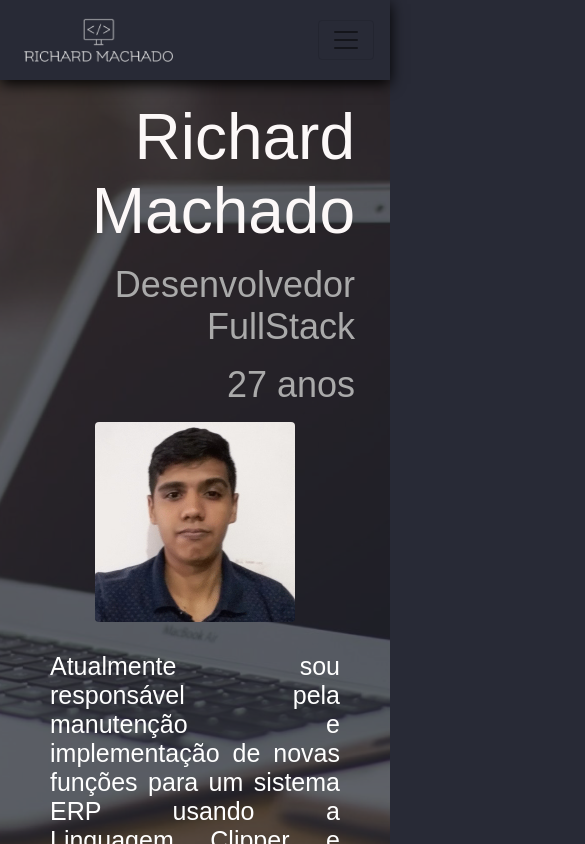
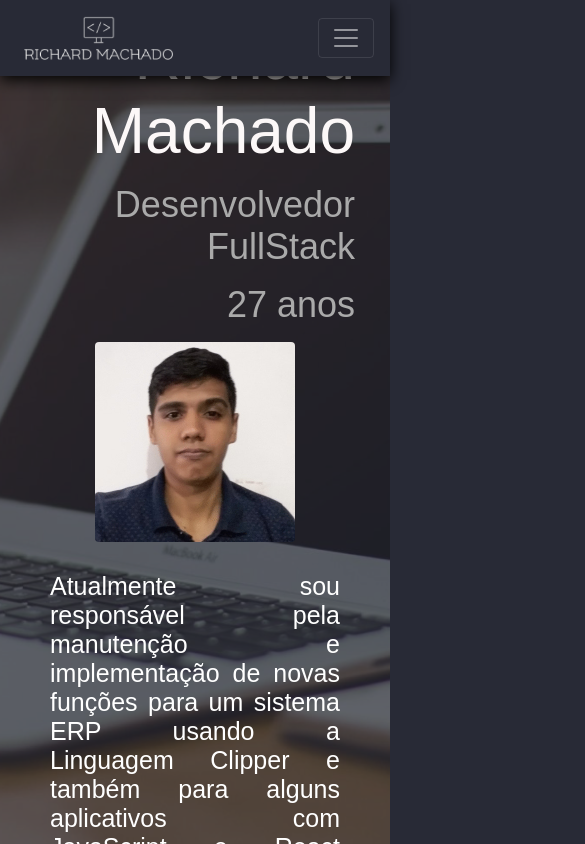
Before and after one commit to richarddev93/webperfil, a React (Create React App) app: page / in a window 390 px wide. Shown: the top 844 px of the page, 585 px wide, since content can reach past the window. Built offline with nearby package versions, Linux system fonts and the light colour scheme; no server answers; a web font is replaced by a local one.

Commit message:
add responsive services

```diff
--- a/src/components/Footer/index.js
+++ b/src/components/Footer/index.js
@@ -2,6 +2,10 @@ import React, { Component } from "react";
 import {  animateScroll as scroll } from "react-scroll";
 import './styles.css'
 import footerbg from '../../assets/footer.png'
+
+import Container from 'react-bootstrap/Container'
+import Row from 'react-bootstrap/Row'
+import Col from 'react-bootstrap/Col'
 export default class index extends Component {
   scrollToTop = () => {
     scroll.scrollToTop();
@@ -9,11 +13,10 @@ export default class index extends Component {
 
   render() {
     return (
-      <div className="footer-container">
-        <div className="footer-content">
-          <img src={footerbg} width='1080' alt ="Vamos pra cima!" />
-        </div>
-      </div>
+        <Row className="footer-content">
+          <img src={footerbg} alt="Footer"/>
+        </Row>
+
     );
   }
 }
--- a/src/components/Footer/styles.css
+++ b/src/components/Footer/styles.css
@@ -1,25 +1,26 @@
 .footer-container {
+    display: flex;
     background-color:#f8f8f8;
     position: sticky;
     top: 0px;
     width: 100%;
-   justify-content: center;
+    justify-content: center;
     z-index: 1000;
     box-shadow: 0 4px 14px 0 rgba(0, 0, 0, 0.99);
     margin-top: 30px;
+
   }
 
 
+
   .footer-content {
+    display: flex;
+    background-color:#f8f8f8;
+    position: sticky;
+    top: 0px;
+    justify-content: center;
+    box-shadow: 0 4px 14px 0 rgba(0, 0, 0, 0.99);
+    margin-top: 30px;
     width: 100%;
-    max-width: 1080px;
-    padding: 0 30px;
     margin: 0 auto;
-    display: flex;
-    justify-content: center;
-    align-items: center;
-    height: 100%;
-    background-image: url('../../assets/footer.png');
-    background-repeat: no-repeat;
-    background-size: cover;
   }
--- a/src/components/NavBot/index.js
+++ b/src/components/NavBot/index.js
@@ -1,6 +1,7 @@
 import React from 'react'
 import Navbar from 'react-bootstrap/Navbar';
 import Nav from 'react-bootstrap/Nav';
+import Container from 'react-bootstrap/Container'
 import { Link, animateScroll as scroll } from "react-scroll";
 import logo from "../../assets/logo.png";
 import './styles.css'
@@ -12,9 +13,9 @@ const index = () => {
       };
 
     return (
-        <>
 
-        <Navbar expand="lg" className="nav justify-content-between" sticky="top">
+            <Navbar  collapseOnSelect expand="lg" className="nav justify-content-between" fixed="top" variant="dark">
+                <Container className="container-nav">
                 <Navbar.Brand href="#home">
                     <img
                         src={logo}
@@ -23,12 +24,9 @@ const index = () => {
                         onClick={scrollToTop}
                     />
                 </Navbar.Brand>
-        <Navbar.Toggle aria-controls="basic-navbar-nav" />
-        <Navbar.Collapse id="basic-navbar-nav" >
-        <Nav
-            activeKey="/home"
-            onSelect={(selectedKey) => alert(`selected ${selectedKey}`)}
-            >
+                <Navbar.Toggle aria-controls="responsive-navbar-nav" />
+                <Navbar.Collapse id="responsive-navbar-nav" >
+                    <Nav className ="ml-auto" activeKey="/home"  onSelect={(selectedKey) => alert(`selected ${selectedKey}`)}>
                         <Nav.Item>
                         <div className="nav-item">
 
@@ -98,8 +96,9 @@ const index = () => {
                     </Nav.Item>
                     </Nav>
                 </Navbar.Collapse>
+                </Container>
             </Navbar>
-     </>
+
     )
 }
 
--- a/src/components/NavBot/styles.css
+++ b/src/components/NavBot/styles.css
@@ -1,14 +1,21 @@
+.container-nav {
+  display: flex;
+  align-items: center ;
+  top: 0px;
+  width: 100%;
+  z-index: 9;
+  justify-content: space-between ;
+  margin-top: 0px;
+
+
+}
 .nav {
-    background-color: #282A36;
-    top: 0px;
-    width: 100%;
-    height: 80px;
-    z-index: 9;
-    box-shadow: 0 4px 14px 0 rgba(0, 0, 0, 0.99);
-    justify-content: space-between ;
-    max-width: 1080px;
+  background-color: #282A36;
+  width: 100%;
+  box-shadow: 0 4px 14px 0 rgba(0, 0, 0, 0.99);
+  justify-content: center;
 
-  }
+}
 
   .nav-logo {
     height: 50px;
--- a/src/pages/Services_/index.js
+++ b/src/pages/Services_/index.js
@@ -4,15 +4,18 @@ import logoreact from '../../assets/logo-react.png'
 import logodjango from '../../assets/logo-django.png'
 import logopython from '../../assets/logo-python.png'
 import logorn from '../../assets/logo-rn.png'
+import Container from 'react-bootstrap/Container'
+import Row from 'react-bootstrap/Row'
+import Col from 'react-bootstrap/Col'
 
 import './styles.css'
 
 export default function index({id}) {
     return (
-        <div className ="container-service" id ={id}>
+        <Container className ="container-service" id ={id}>
             <h1>Serviços</h1>
-            <div className ="container-detail-service">
-                <div className = "div">
+            <Row className ="container-detail-service">
+                <Col className = "div">
                     <h3>Criação de Websites</h3>
                     <div className="container-service-img">
                     </div>
@@ -21,9 +24,9 @@ export default function index({id}) {
                     <img src={logoweb} alt="Linguagens Web" width = "272px" height = "136px"/>
                     <img src={logoreact} alt="framework web "width ="275px" height = "154px"/>
                     </div>
-                </div>
+                </Col>
 
-                 <div className = "div">
+                 <Col className = "div">
                     <h3>Criação de Aplicativos</h3>
                     <div className="container-service-img-1">
                     </div>
@@ -31,25 +34,25 @@ export default function index({id}) {
                     <div className="container-detail-service-tecnologies">
                         <img src={logorn} alt="framework web " width="125px" height="145px" />
                     </div>
-                </div>
-                <div className = "div">
+                </Col>
+                <Col className = "div">
                     <h3>E-commerce</h3>
                     <div className="container-service-img-2">
                     </div>
                     <p>Integração de plataformas de E-commerce com Marketplace</p>
                     <div className="container-detail-service-tecnologies">
                     </div>
-                </div>
+                </Col>
 
-            </div>
-            <div className="container-framework">
+            </Row>
+            <Row className="container-framework">
                 {/* <div className="container-detail-service-tecnologies-framework"> */}
                     <img src={logodjango} alt="framework web " width="313" height="134px" />
                 {/* </div> */}
                 {/* <div className="container-detail-service-tecnologies-framework"> */}
                     <img src={logopython} alt="framework web " width="341px" height="143px" />
                 {/* </div> */}
-            </div>
-        </div>
+            </Row>
+        </Container>
     )
 }
--- a/src/pages/Services_/styles.css
+++ b/src/pages/Services_/styles.css
@@ -29,10 +29,7 @@
     flex-direction: column;
     justify-content: center;
     align-items: center;
-    margin-bottom: 15px;
-}
-.container-detail-service div + div {
-    margin-left: 100px;
+    margin-bottom: 30px;
 }
 
 .container-detail-service  h3{
@@ -82,7 +79,7 @@
 
 .container-framework {
     display: flex;
-    justify-content: space-between;
+    justify-content: center;
     width: 100%;
     max-width: 1080px;
     align-content: center;
```
Also changed, not shown: src/global.css (line endings or trailing spaces). Lines whose indentation alone changed are shown as unchanged.
